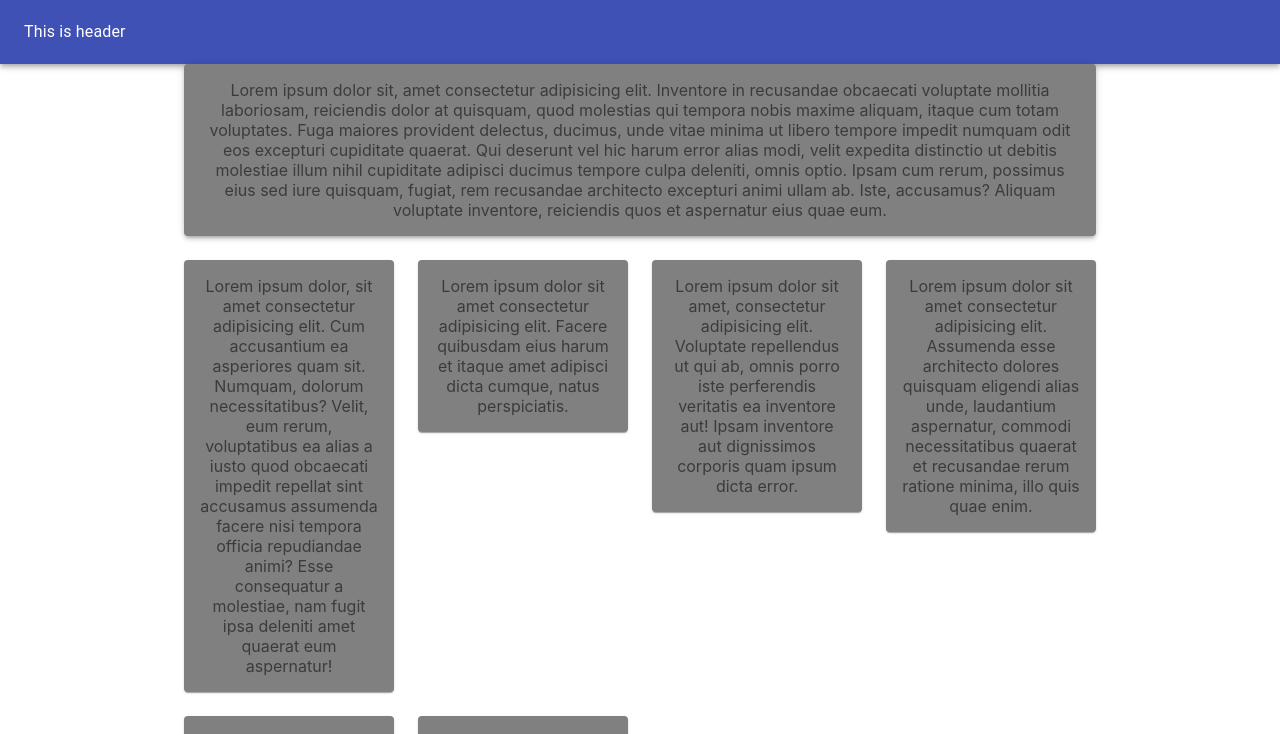
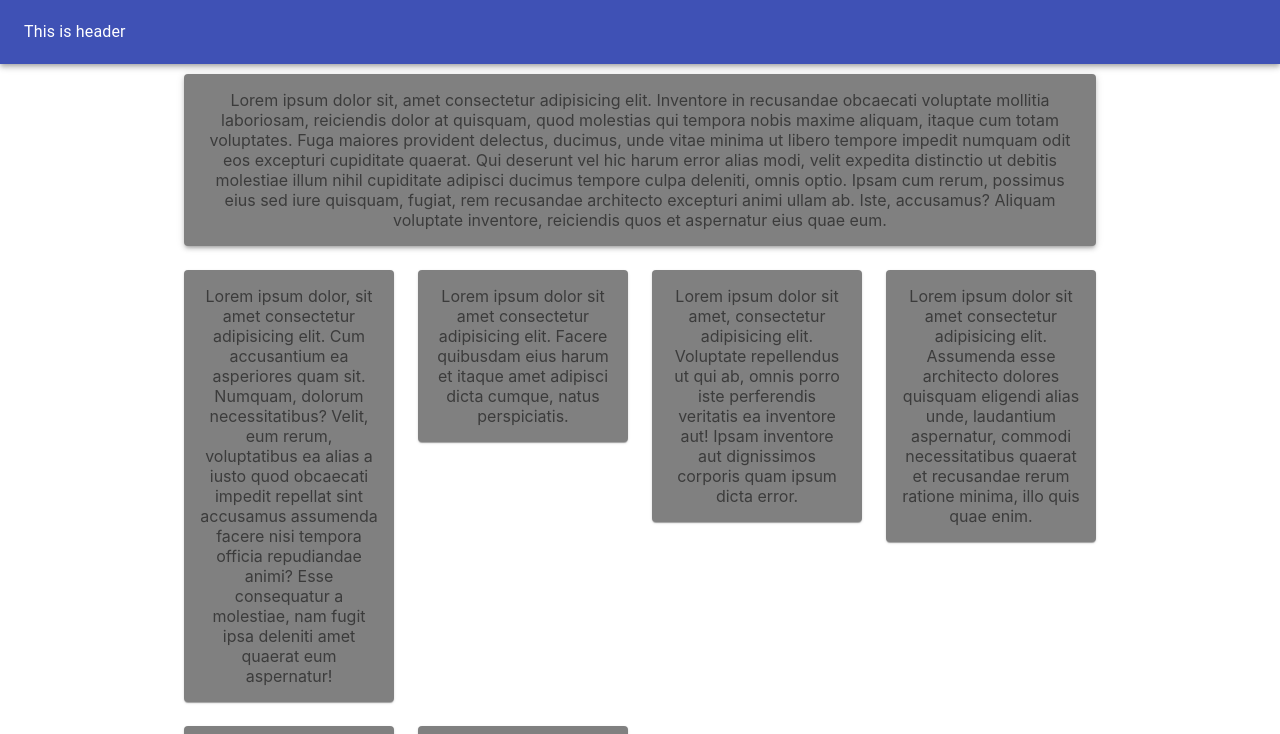
Before and after one commit to bhanupratapsinghcs/Material-UI-Learn, a React (Create React App) app: page / in a window 1280 px wide. Shown: the top 734 px of the page. Built offline with nearby package versions, Linux system fonts and the light colour scheme.

Commit message:
Container Changes done

```diff
--- a/src/App.js
+++ b/src/App.js
@@ -2,13 +2,17 @@ import Album from './Components/Album'
 import Header from './Components/Header'
 import Grids from "./Components/Grids"
 import Paper from '@material-ui/core/Paper'
-import { makeStyles } from '@material-ui/core';
+import { makeStyles, Typography } from '@material-ui/core';
 import Container from '@material-ui/core/Container'
 
 const useStyle = makeStyles((theme) => ({
   root: {
     flexGrow: 1
   },
+  container: {
+    // background: "red",
+    marginTop: 10
+  }
 }));
 
 function App() {
@@ -16,7 +20,7 @@ function App() {
   return (
     <div className="App" className={classes.root} >
       <Header></Header>
-      <Container maxWidth="md">
+      <Container maxWidth="md" className={classes.container}>
         <Grids></Grids>
       </Container>
 
```
Also changed, not shown: 1 other file (tests, documents, lock files or other folders).
